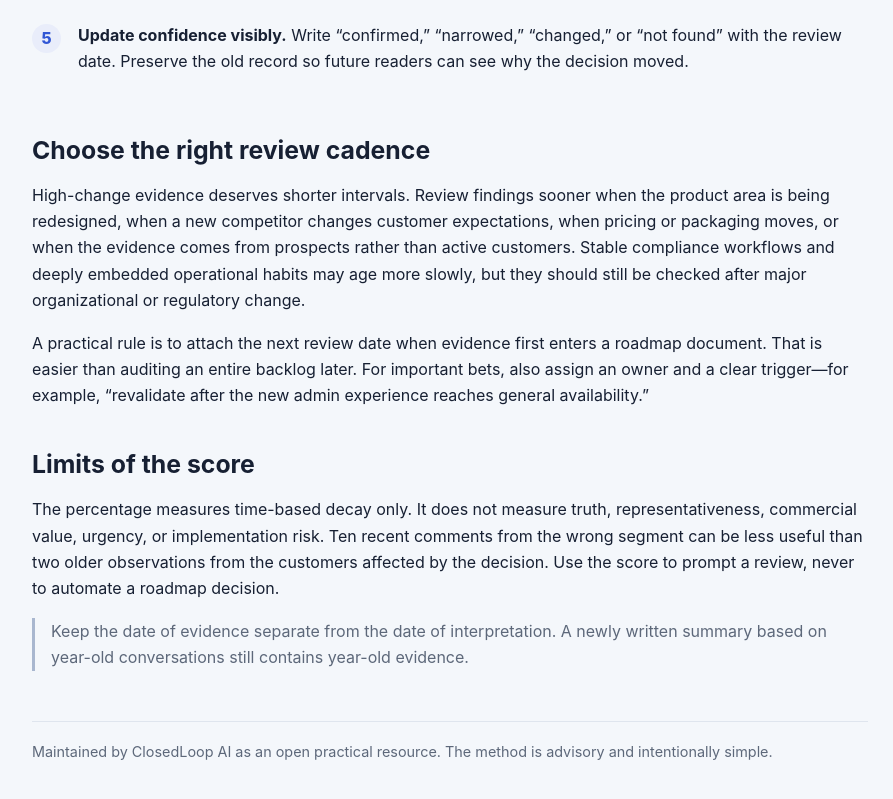
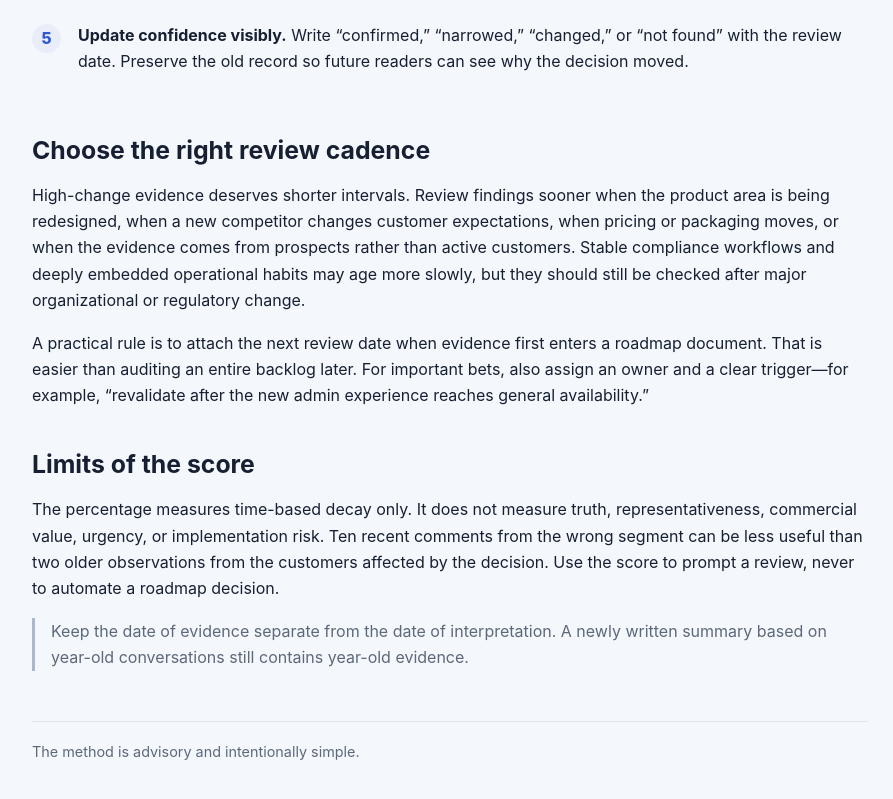
Before and after one commit to closedloop-ai-org/product-evidence-half-life, a plain HTML site: page index.html in a window 1280 px wide. Shown: the part 1911-2710 px from the top of the page, without its empty margins (190-1083 px from the left). Drawn offline with Linux system fonts and the light colour scheme.

Commit message:
Remove maintainer line from footer

```diff
--- a/index.html
+++ b/index.html
@@ -78,7 +78,7 @@
     <p class="note">Keep the date of evidence separate from the date of interpretation. A newly written summary based on year-old conversations still contains year-old evidence.</p>
   </section>
 
-  <footer>Maintained by ClosedLoop AI as an open practical resource. The method is advisory and intentionally simple.</footer>
+  <footer>The method is advisory and intentionally simple.</footer>
 </main>
 <script>
 (function(){
```
